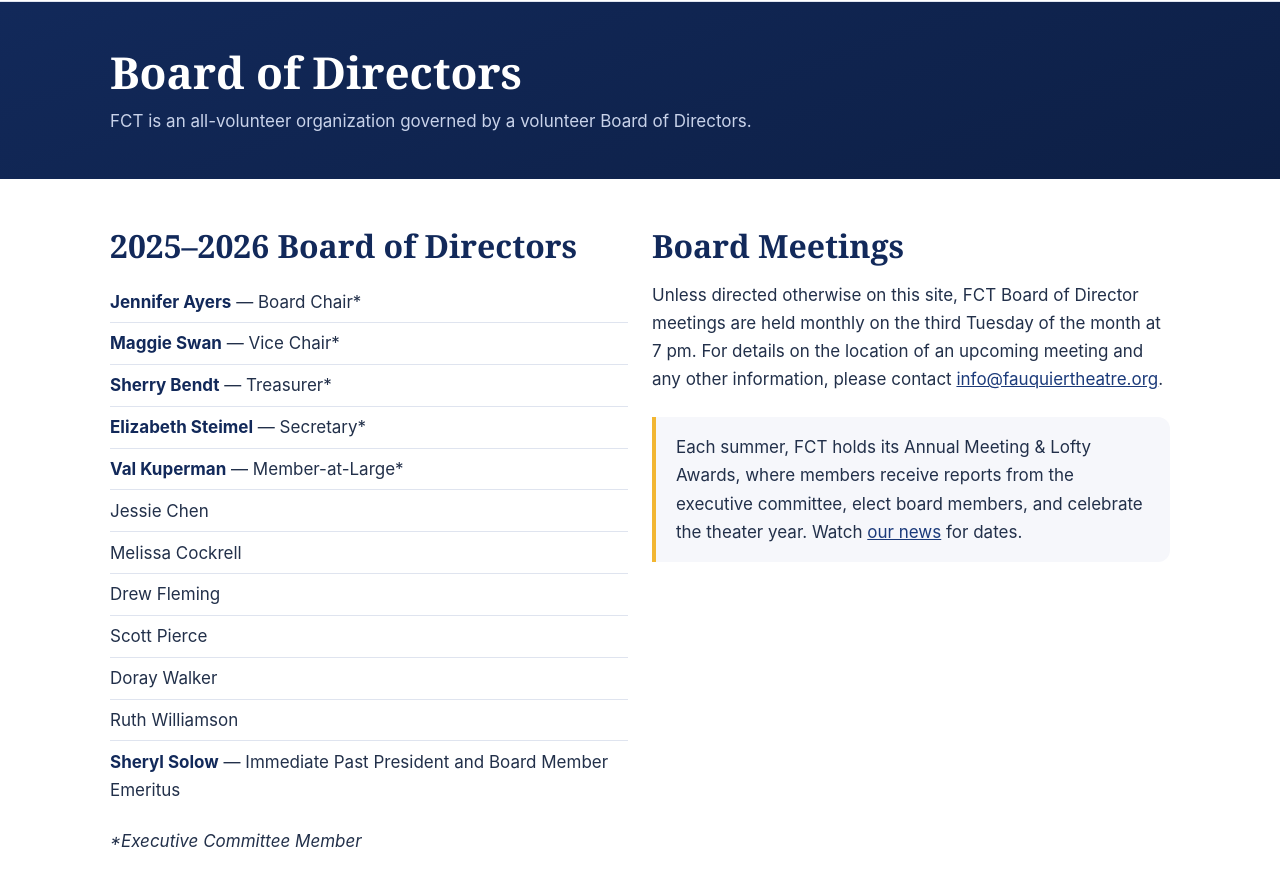
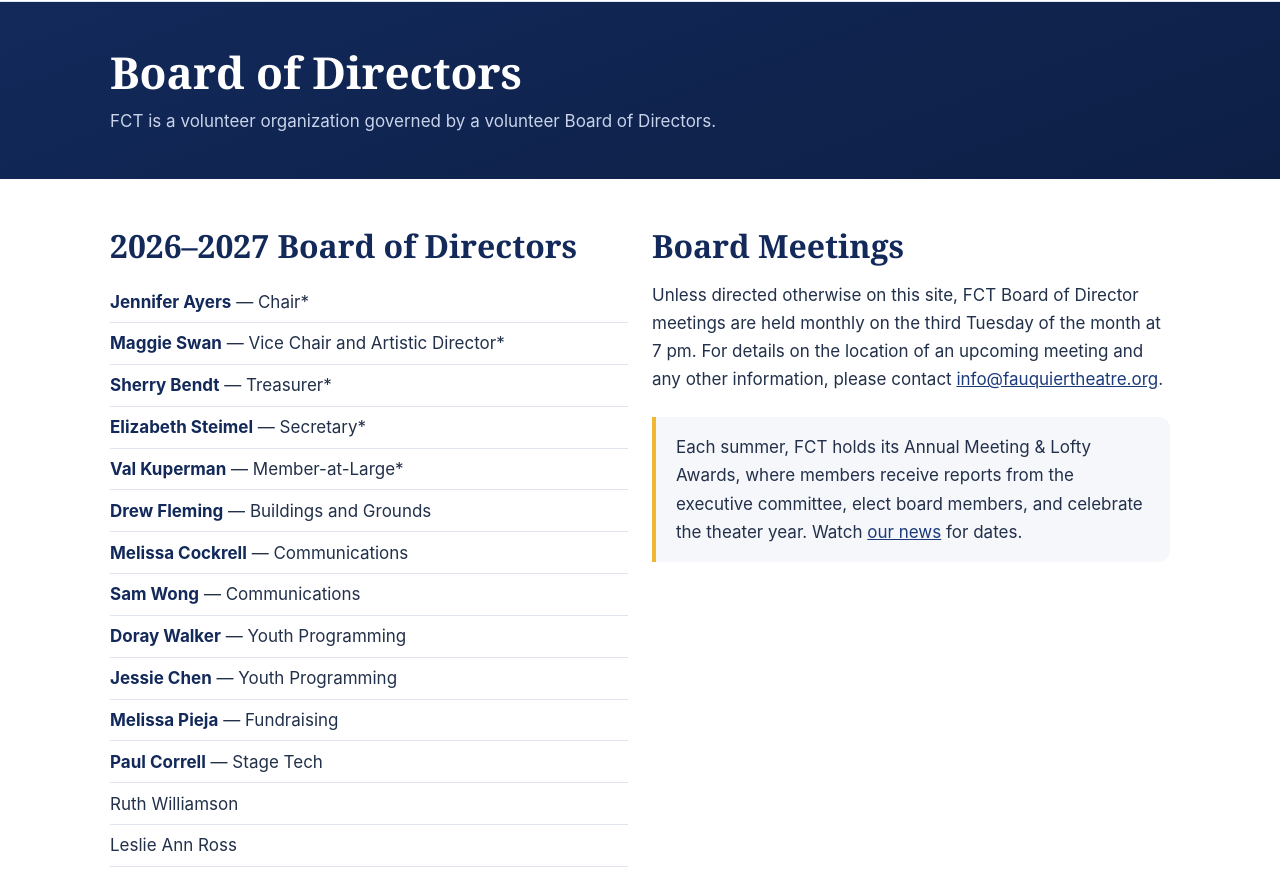
Before and after one commit to ayerswg/fauquiertheater, a website: page about/board/index.html in a window 1280 px wide. Shown: the part 71-949 px from the top of the page. Drawn offline with Linux system fonts and the light colour scheme.

Commit message:
Update 2026-2027 board roster

```diff
--- a/about/board/index.html
+++ b/about/board/index.html
@@ -40,7 +40,7 @@
 <div class="page-hero">
     <div class="wrap">
       <h1>Board of Directors</h1>
-      <p>FCT is an all-volunteer organization governed by a volunteer Board of Directors.</p>
+      <p>FCT is a volunteer organization governed by a volunteer Board of Directors.</p>
     </div>
   </div>
 
@@ -48,20 +48,23 @@
     <div class="wrap">
       <div class="grid grid-2">
         <div>
-          <h2>2025&ndash;2026 Board of Directors</h2>
+          <h2>2026&ndash;2027 Board of Directors</h2>
           <ul class="contact-list">
-            <li><strong>Jennifer Ayers</strong> — Board Chair*</li>
-            <li><strong>Maggie Swan</strong> — Vice Chair*</li>
+            <li><strong>Jennifer Ayers</strong> — Chair*</li>
+            <li><strong>Maggie Swan</strong> — Vice Chair and Artistic Director*</li>
             <li><strong>Sherry Bendt</strong> — Treasurer*</li>
             <li><strong>Elizabeth Steimel</strong> — Secretary*</li>
             <li><strong>Val Kuperman</strong> — Member-at-Large*</li>
-            <li>Jessie Chen</li>
-            <li>Melissa Cockrell</li>
-            <li>Drew Fleming</li>
-            <li>Scott Pierce</li>
-            <li>Doray Walker</li>
+            <li><strong>Drew Fleming</strong> — Buildings and Grounds</li>
+            <li><strong>Melissa Cockrell</strong> — Communications</li>
+            <li><strong>Sam Wong</strong> — Communications</li>
+            <li><strong>Doray Walker</strong> — Youth Programming</li>
+            <li><strong>Jessie Chen</strong> — Youth Programming</li>
+            <li><strong>Melissa Pieja</strong> — Fundraising</li>
+            <li><strong>Paul Correll</strong> — Stage Tech</li>
             <li>Ruth Williamson</li>
-            <li><strong>Sheryl Solow</strong> — Immediate Past President and Board Member Emeritus</li>
+            <li>Leslie Ann Ross</li>
+            <li>Abby Chaumont</li>
           </ul>
           <p><em>*Executive Committee Member</em></p>
         </div>
```
Also changed, not shown: src/pages/about/board/index.html (+13 -10 lines).
